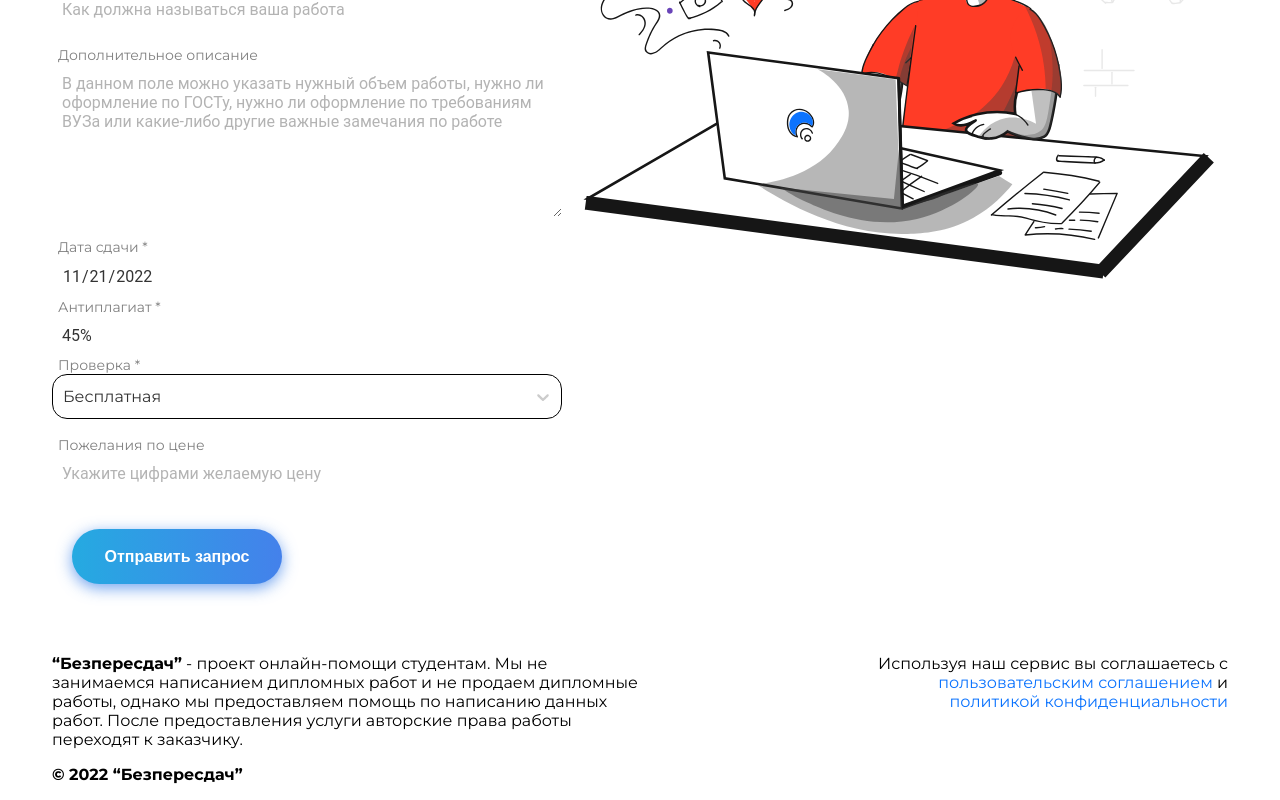
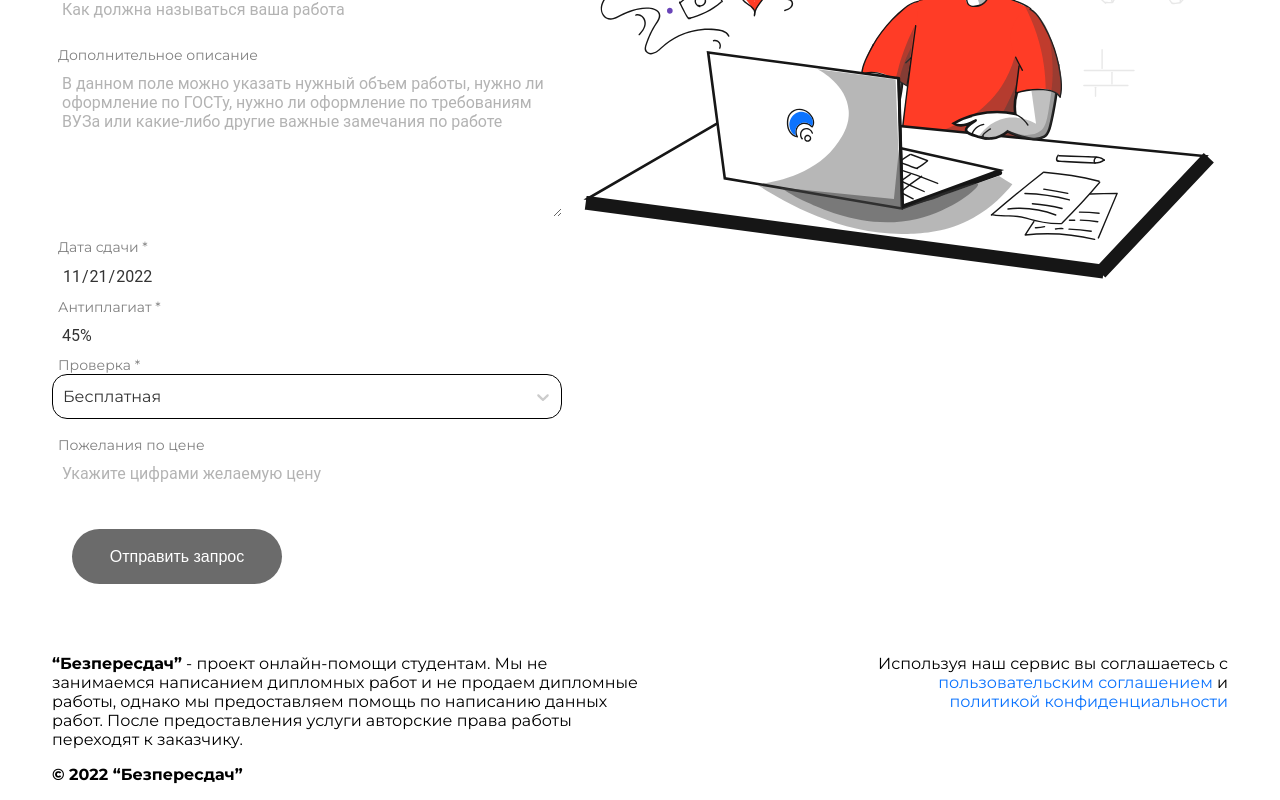
Before and after one commit to bezperesdach/bezperesdach_frontend, a Next.js app: page /order in a window 1280 px wide. Shown: the part 392-1192 px from the top of the page. Built offline with nearby package versions, Linux system fonts and the light colour scheme.

Commit message:
refactor: new styles

```diff
--- a/components/button/button.module.css
+++ b/components/button/button.module.css
@@ -9,17 +9,13 @@
   color: #fff;
   cursor: pointer;
   font-size: 16px;
-  font-weight: 600;
-
-  /* moz-transition: all 0.4s ease-in-out; */
+  font-weight: 500;
   text-align: center;
   transition: all 0.4s ease-in-out;
 }
 
 .button:hover {
   background-position: 100% 0;
-
-  /* moz-transition: all 0.4s ease-in-out; */
   transition: all 0.4s ease-in-out;
 }
 
@@ -33,10 +29,10 @@
   cursor: not-allowed;
 }
 
-.button_gradient {
+/* .button_gradient {
   background-image: linear-gradient(to right, #25aae1, #4481eb, #04befe, #3f86ed);
   box-shadow: 0 4px 15px 0 rgb(65 132 234 / 75%);
-}
+} */
 
 .button_text {
   color: #fff;
--- a/components/button/button.tsx
+++ b/components/button/button.tsx
@@ -8,11 +8,14 @@ type Props = {
   disabled?: boolean;
   loading?: boolean;
   error?: boolean;
+  backgroundColor?: string;
+  color?: string;
+  outlined?: boolean;
   type?: "button" | "submit" | "reset";
   style?: React.CSSProperties;
 };
 
-export const Button = ({ children, type, onClick, loading, error, disabled, style }: Props) => {
+export const Button = ({ children, type, backgroundColor, color, outlined, onClick, loading, error, disabled, style }: Props) => {
   const buttonLoading = () => {
     if (error) {
       return <span>ОШИБКА</span>;
@@ -37,11 +40,22 @@ export const Button = ({ children, type, onClick, loading, error, disabled, styl
   };
 
   const buttonError = () => {
-    return error ? styles.button_error : styles.button_gradient;
+    return error ? styles.button_error : "";
   };
 
   return (
-    <button className={`${styles.button} ${buttonError()}`} type={type} onClick={onClickHandler} disabled={disabled} style={style}>
+    <button
+      className={`${styles.button} ${buttonError()}`}
+      type={type}
+      onClick={onClickHandler}
+      disabled={disabled}
+      style={{
+        ...style,
+        backgroundColor: outlined ? "transparent" : backgroundColor,
+        color,
+        outline: outlined ? `4px solid ${backgroundColor}` : "none",
+      }}
+    >
       {buttonLoading()}
     </button>
   );
```
